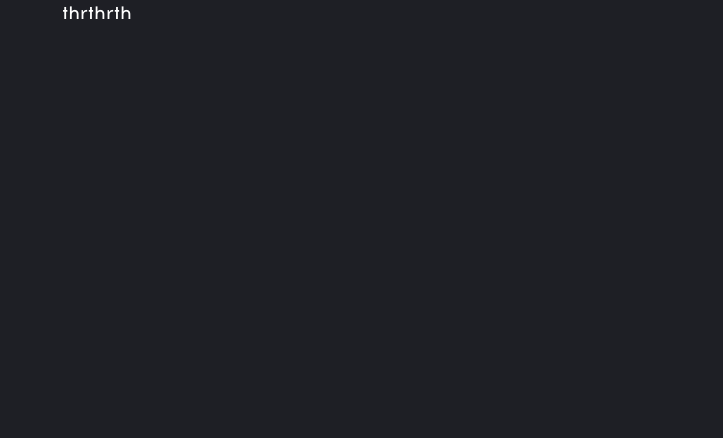
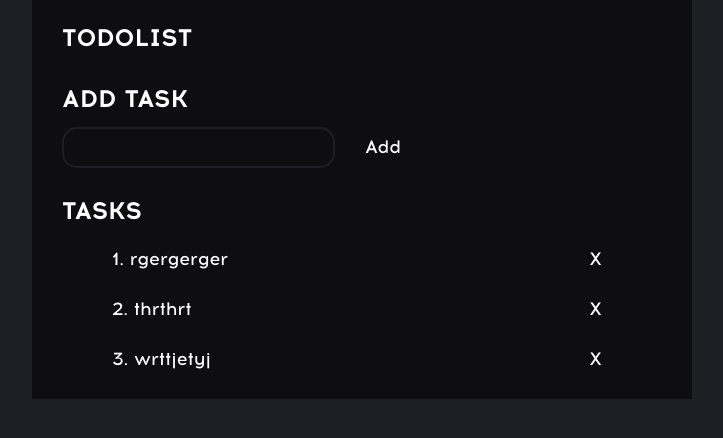
Before and after one commit to AlexManyakalo/react-projects, a React (Vite) app: page / in a window 1280 px wide. Shown: the top 438 px of the page, without its empty margins (278-1001 px from the left). Built offline with nearby package versions, Linux system fonts and the light colour scheme.

Commit message:
feat: add main app

```diff
--- a/src/App.jsx
+++ b/src/App.jsx
@@ -1,9 +1,62 @@
-import { styles } from "./App.module.scss";
+import { useState } from "react";
+import ToDoItem from "./components/ToDoItem/ToDoItem.jsx";
+import ToDoForm from "./components/ToDoForm/ToDoForm.jsx";
+import styles from "./App.module.scss";
 
 function App() {
+  const [newTaskText, setNewTaskText] = useState("");
+  const [tasks, setTasks] = useState([
+    {
+      id: 1,
+      text: "rgergerger",
+    },
+    {
+      id: 2,
+      text: "thrthrt",
+    },
+    {
+      id: 3,
+      text: "wrttjetyj",
+    },
+  ]);
+
+  function handleDeleteTask(id) {
+    setTasks(tasks.filter(task => task.id !== id));
+  }
+
+  function handleAddTask() {
+    if (newTaskText.trim() === "") return;
+    const newTask = {
+      id: Date.now(),
+      text: newTaskText,
+    };
+    setTasks([...tasks, newTask]);
+    setNewTaskText("");
+  }
+
   return (
     <>
-      <div className="container">thrthrth</div>
+      <div className={`${styles.todo} container`}>
+        <h1 className="todo__title todo__title--big">ToDoList</h1>
+        <ToDoForm
+          newTaskText={newTaskText}
+          addTask={handleAddTask}
+          setNewTaskText={setNewTaskText}
+        />
+        <div className="todo__form">
+          <h2 className="todo__title">Tasks</h2>
+          <ul className={styles.todo__list}>
+            {tasks.map(task => (
+              <ToDoItem
+                key={task.id}
+                id={task.id}
+                text={task.text}
+                deleteTask={handleDeleteTask}
+              ></ToDoItem>
+            ))}
+          </ul>
+        </div>
+      </div>
     </>
   );
 }
--- a/src/App.module.scss
+++ b/src/App.module.scss
@@ -0,0 +1,20 @@
+@use "./assets/styles/variables" as v;
+
+.todo {
+  display: flex;
+  flex-direction: column;
+  align-items: flex-start;
+  justify-content: center;
+  row-gap: 25px;
+  background-color: v.$color-black;
+  padding-block: 20px;
+
+  &__list {
+    display: flex;
+    flex-direction: column;
+    align-items: center;
+    justify-content: center;
+    row-gap: 10px;
+    width: 100%;
+  }
+}
--- a/src/assets/styles/main.scss
+++ b/src/assets/styles/main.scss
@@ -1,4 +1,3 @@
 @use "./normalize";
-// @use "./variables" as *;
-@use "./mixins" as *;
+@use "./globals";
 @use "./global";
```
